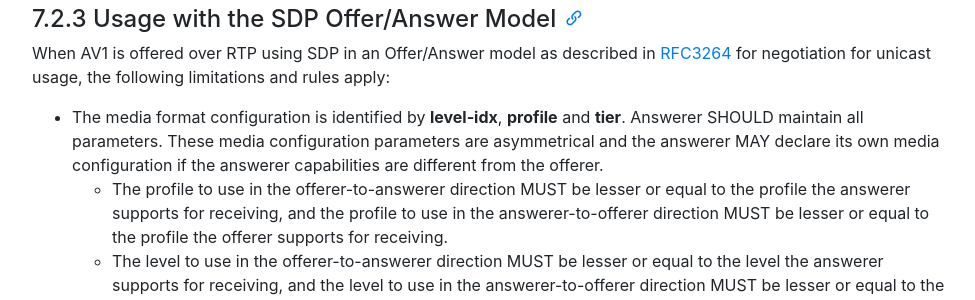
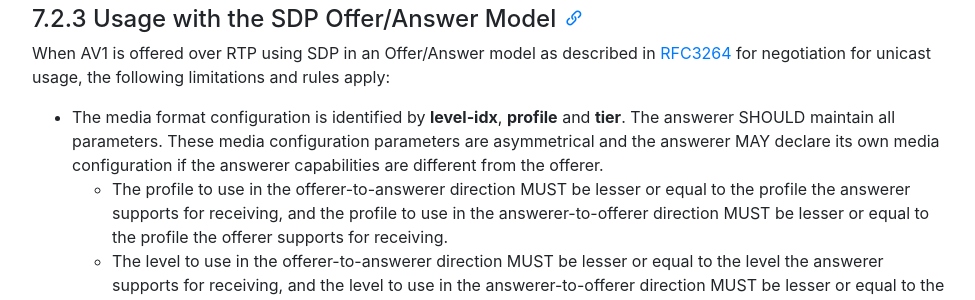
Before and after one commit to AOMediaCodec/av1-rtp-spec, a Jekyll site: the page built from index.md, in a window 1280 px wide and 900 px high, scrolled down 11634 px. Shown: the part 153-453 px from the top of the window, without its empty margins (53-1028 px from the left). Built offline with Jekyll 4.4.1, drawn with Linux system fonts in a browser that asks for light colours; nearby versions of some CDN libraries.

Commit message:
Update av1-rtp-spec.md

```diff
--- a/av1-rtp-spec.md
+++ b/av1-rtp-spec.md
@@ -386,7 +386,7 @@ If during the SDP negotiation process both parties acknowledge restrictions, the
 #### 7.2.3  Usage with the SDP Offer/Answer Model
 
 When AV1 is offered over RTP using SDP in an Offer/Answer model as described in [RFC3264] for negotiation for unicast usage, the following limitations and rules apply:
-* The media format configuration is identified by **level-idx**, **profile** and **tier**.  Answerer SHOULD maintain all parameters. These media configuration parameters are asymmetrical and the answerer MAY declare its own media configuration if the answerer capabilities are different from the offerer.
+* The media format configuration is identified by **level-idx**, **profile** and **tier**.  The answerer SHOULD maintain all parameters. These media configuration parameters are asymmetrical and the answerer MAY declare its own media configuration if the answerer capabilities are different from the offerer.
   * The profile to use in the offerer-to-answerer direction MUST be lesser or equal to the profile the answerer supports for receiving, and the profile to use in the answerer-to-offerer direction MUST be lesser or equal to the profile the offerer supports for receiving.
   * The level to use in the offerer-to-answerer direction MUST be lesser or equal to the level the answerer supports for receiving, and the level to use in the answerer-to-offerer direction MUST be lesser or equal to the level the offerer supports for receiving.
   * The tier to use in the offerer-to-answerer direction MUST be lesser or equal to the tier the answerer supports for receiving, and the tier to use in the answerer-to-offerer direction MUST be lesser or equal to the tier the offerer supports for receiving.
```
